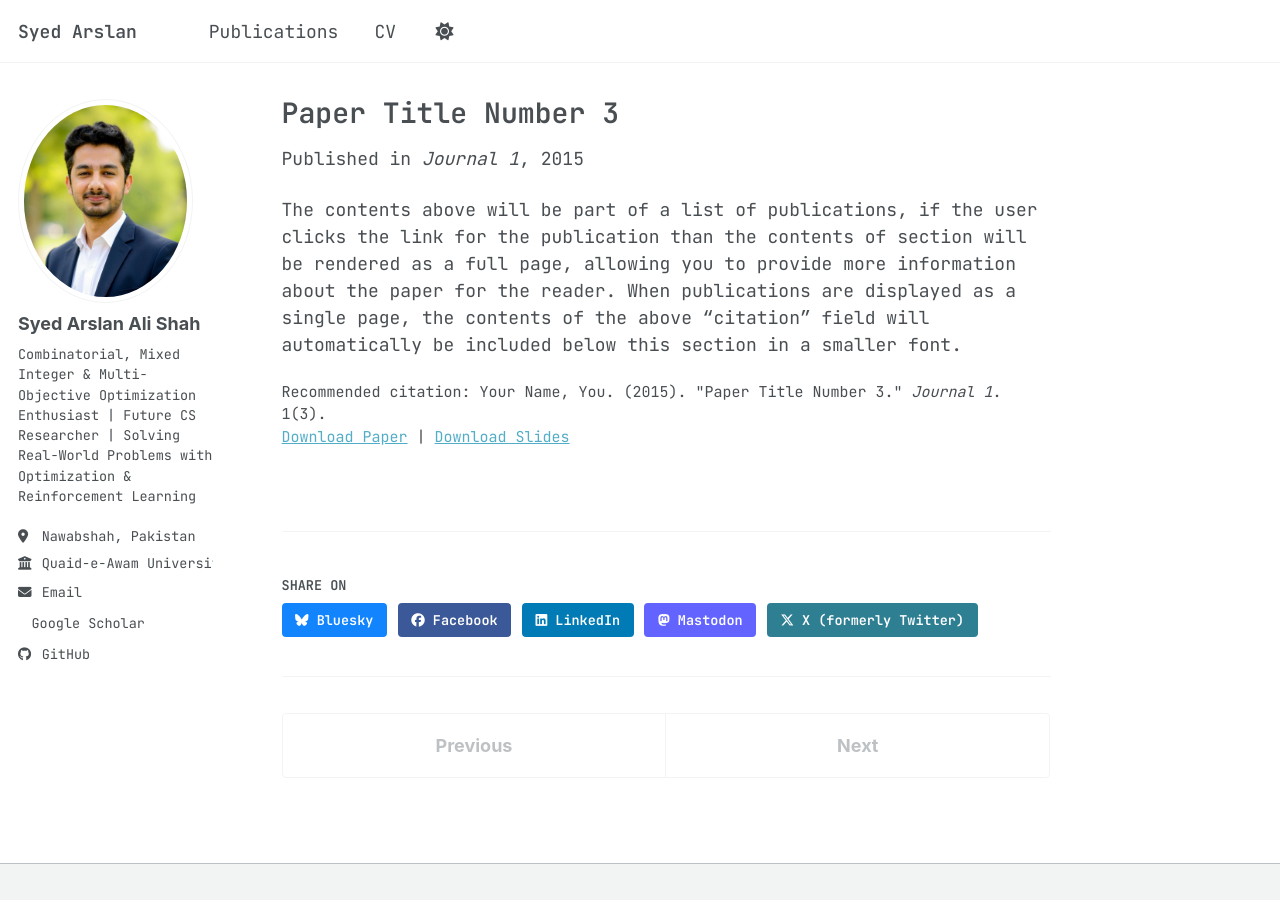
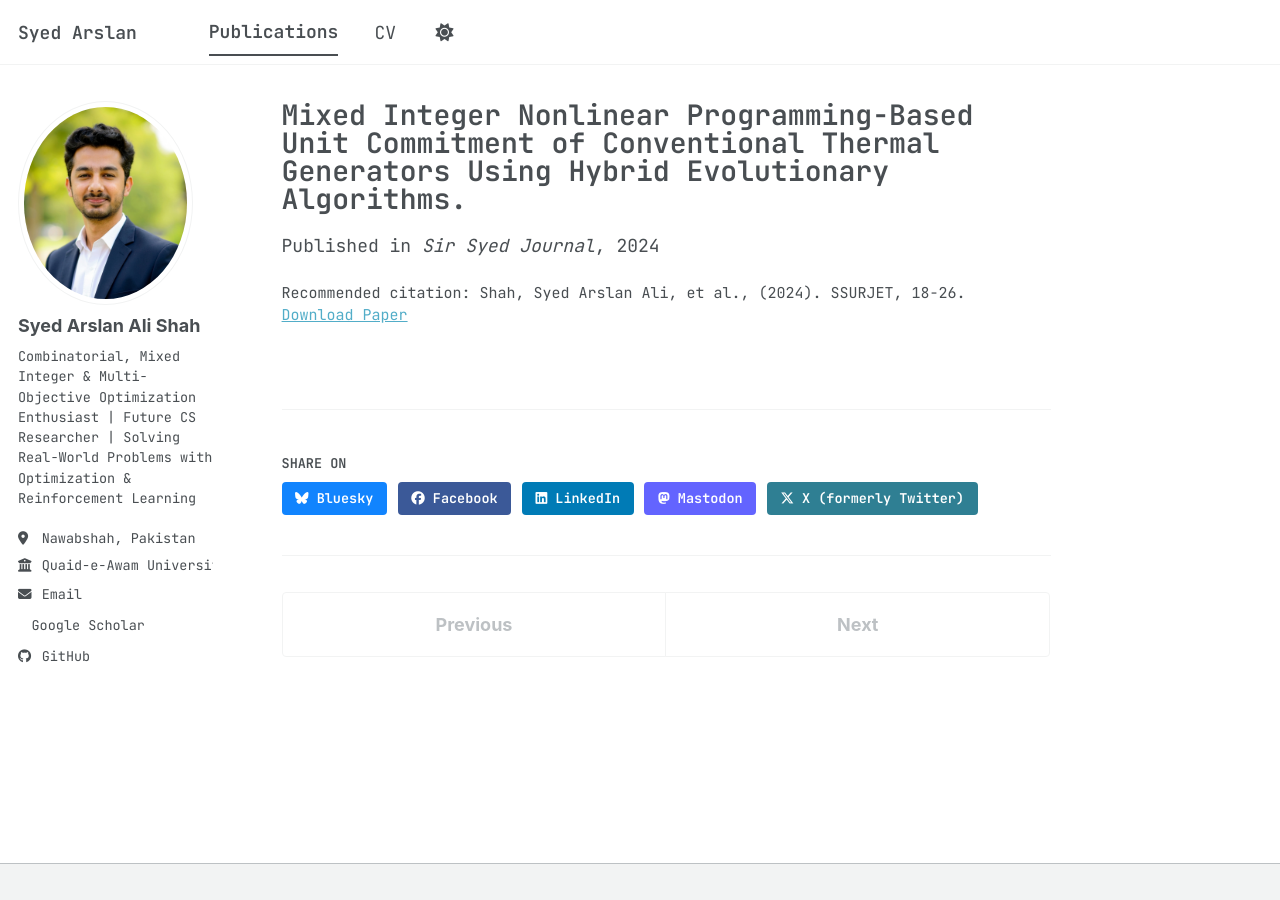
Before and after one commit to syedarslann/syedarslann.github.io, a Jekyll site: the page built from _publications/2015-10-01-paper-title-number-3.md, in a window 1280 px wide. Built offline with Jekyll 4.4.1, drawn with Linux system fonts in a browser that asks for light colours; a style sheet for code colours, icons or effects is not loaded.

Commit message:
Update 2015-10-01-paper-title-number-3.md

```diff
--- a/_publications/2015-10-01-paper-title-number-3.md
+++ b/_publications/2015-10-01-paper-title-number-3.md
@@ -1,14 +1,9 @@
 ---
-title: "Paper Title Number 3"
+title: "Mixed Integer Nonlinear Programming-Based Unit Commitment of Conventional Thermal Generators Using Hybrid Evolutionary Algorithms."
 collection: publications
 category: manuscripts
-permalink: /publication/2015-10-01-paper-title-number-3
-excerpt: 'This paper is about the number 3. The number 4 is left for future work.'
-date: 2015-10-01
-venue: 'Journal 1'
-slidesurl: 'https://academicpages.github.io/files/slides3.pdf'
-paperurl: 'https://academicpages.github.io/files/paper3.pdf'
-citation: 'Your Name, You. (2015). &quot;Paper Title Number 3.&quot; <i>Journal 1</i>. 1(3).'
+date: 2024-06-29
+venue: 'Sir Syed Journal'
+paperurl: 'https://sirsyeduniversity.edu.pk/ssurj/rj/index.php/ssurj/article/view/577'
+citation: 'Shah, Syed Arslan Ali, et al., (2024). SSURJET, 18-26.'
 ---
-
-The contents above will be part of a list of publications, if the user clicks the link for the publication than the contents of section will be rendered as a full page, allowing you to provide more information about the paper for the reader. When publications are displayed as a single page, the contents of the above "citation" field will automatically be included below this section in a smaller font.
```
